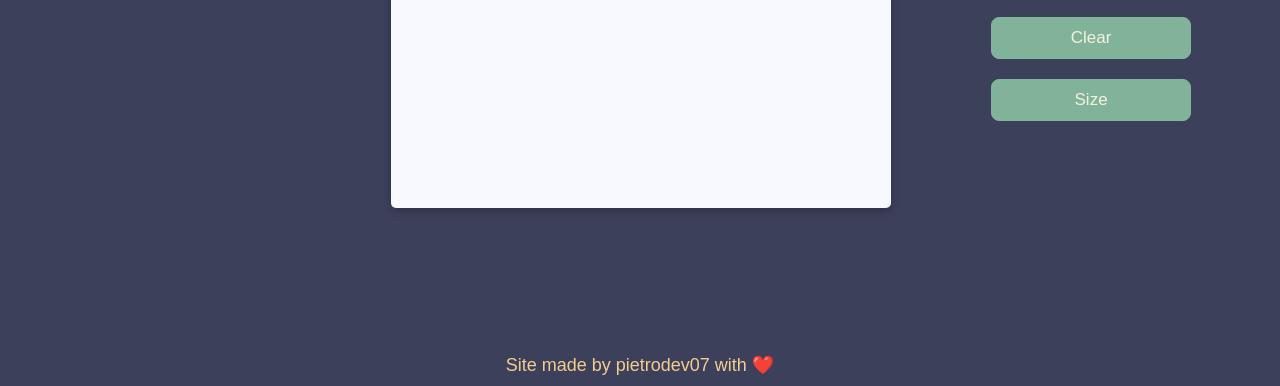
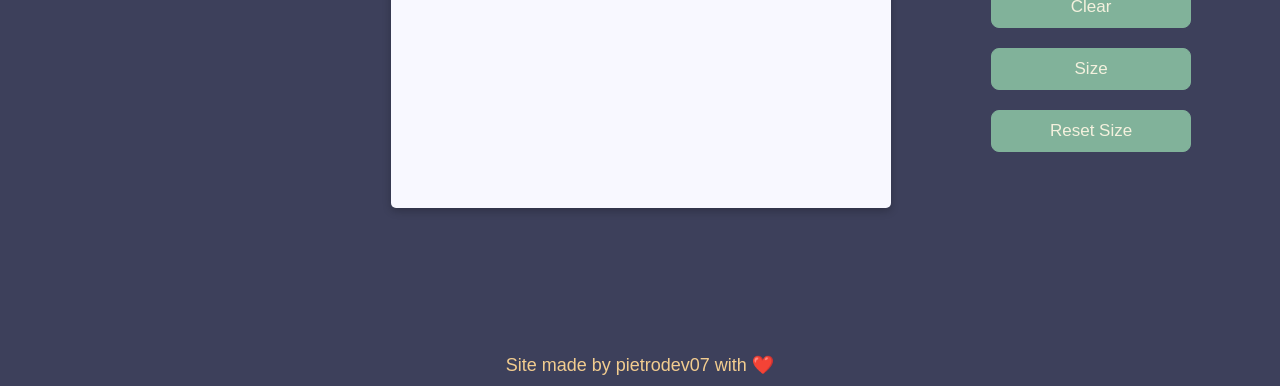
Before and after one commit to pietrodev07/etch-a-sketch, a plain HTML site: page index.html in a window 1280 px wide. Shown: the part 414-800 px from the top of the page. Drawn offline with Linux system fonts and the light colour scheme.

Commit message:
feat: add reset size btn in index.html

```diff
--- a/index.html
+++ b/index.html
@@ -26,6 +26,7 @@
       <button class="normal-btn eraser-btn" id="eraser-btn">Eraser</button>
       <button class="normal-btn clear-btn" id="clear-btn">Clear</button>
       <button class="normal-btn size-btn" id="size-btn">Size</button>
+      <button class="normal-btn reset-size-btn" id="reset-size-btn">Reset Size</button>
     </div>
   </main>
 
```
